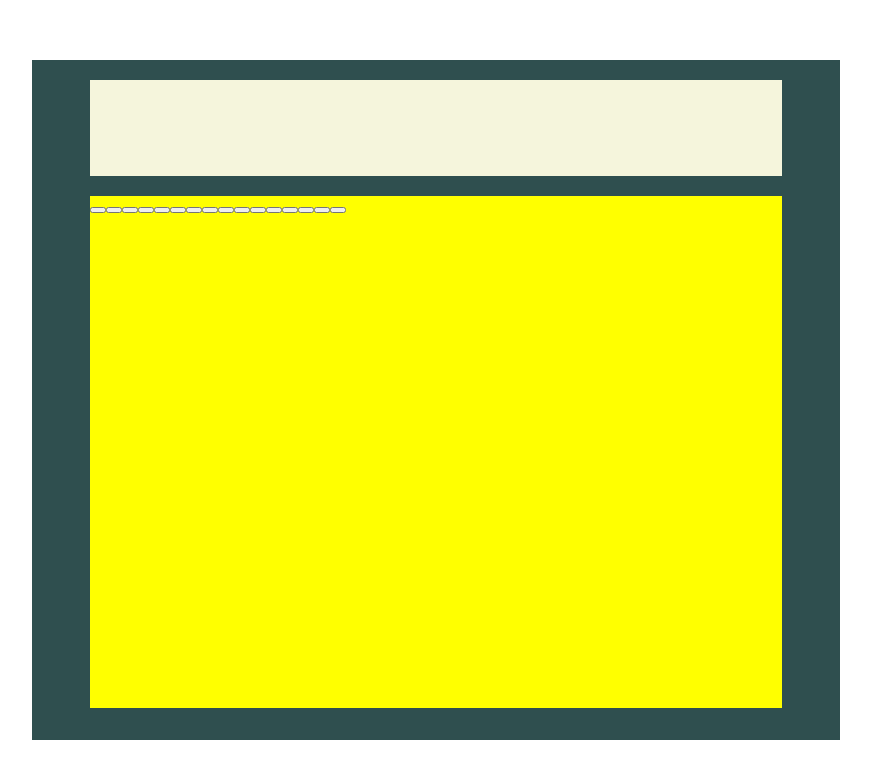
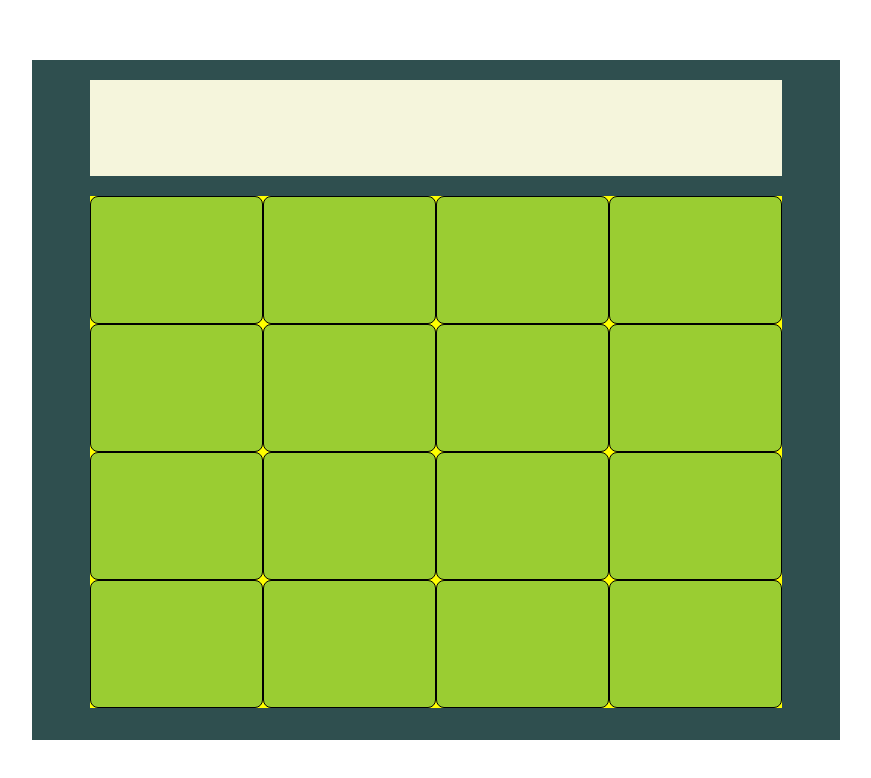
Before and after one commit to Dohoda/calculator, a plain HTML site: page index.html in a window 1280 px wide. Shown: the whole page, without its empty margins (204-1075 px from the left). Drawn offline with Linux system fonts and the light colour scheme.

Commit message:
positioned buttons.

```diff
--- a/style.css
+++ b/style.css
@@ -27,4 +27,14 @@ body {
     background-color: yellow;
     width: 90%;
     height: 80%;
+    display: flex;
+    flex-wrap: wrap;
 }
+
+.btn{
+    background-color: yellowgreen;
+    border: 1px solid black;
+    border-radius: 8px;
+    display: flex;
+    flex: 1 0 25%;
+}
```
